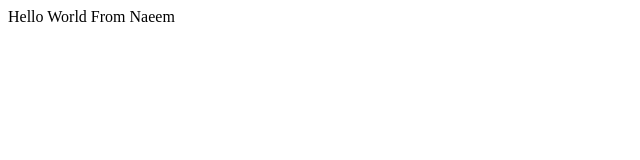
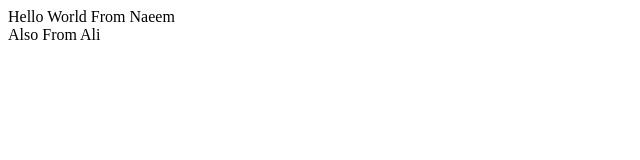
Before and after one commit to siyalnaeem97/Bootcamp_2020, a plain HTML site: page index.html in a window 1280 px wide. Shown: the full height of the page, 0-640 px from the left. Drawn offline with Linux system fonts and the light colour scheme.

Commit message:
Changed some code

```diff
--- a/index.html
+++ b/index.html
@@ -5,5 +5,6 @@
   </head>
   <body>
     <div>Hello World From Naeem</div>
+    <div>Also From Ali</div>
   </body>
 </html>
```
